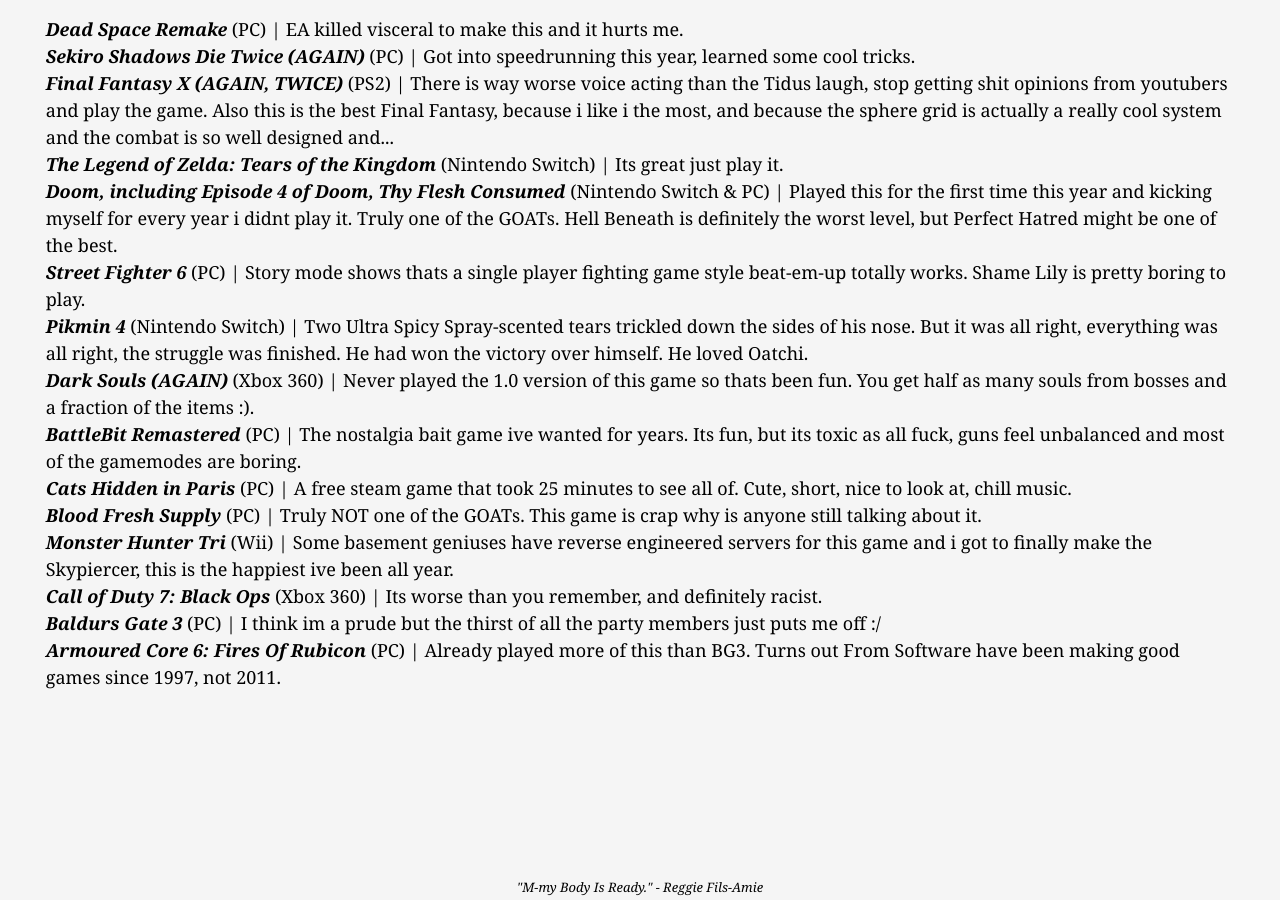
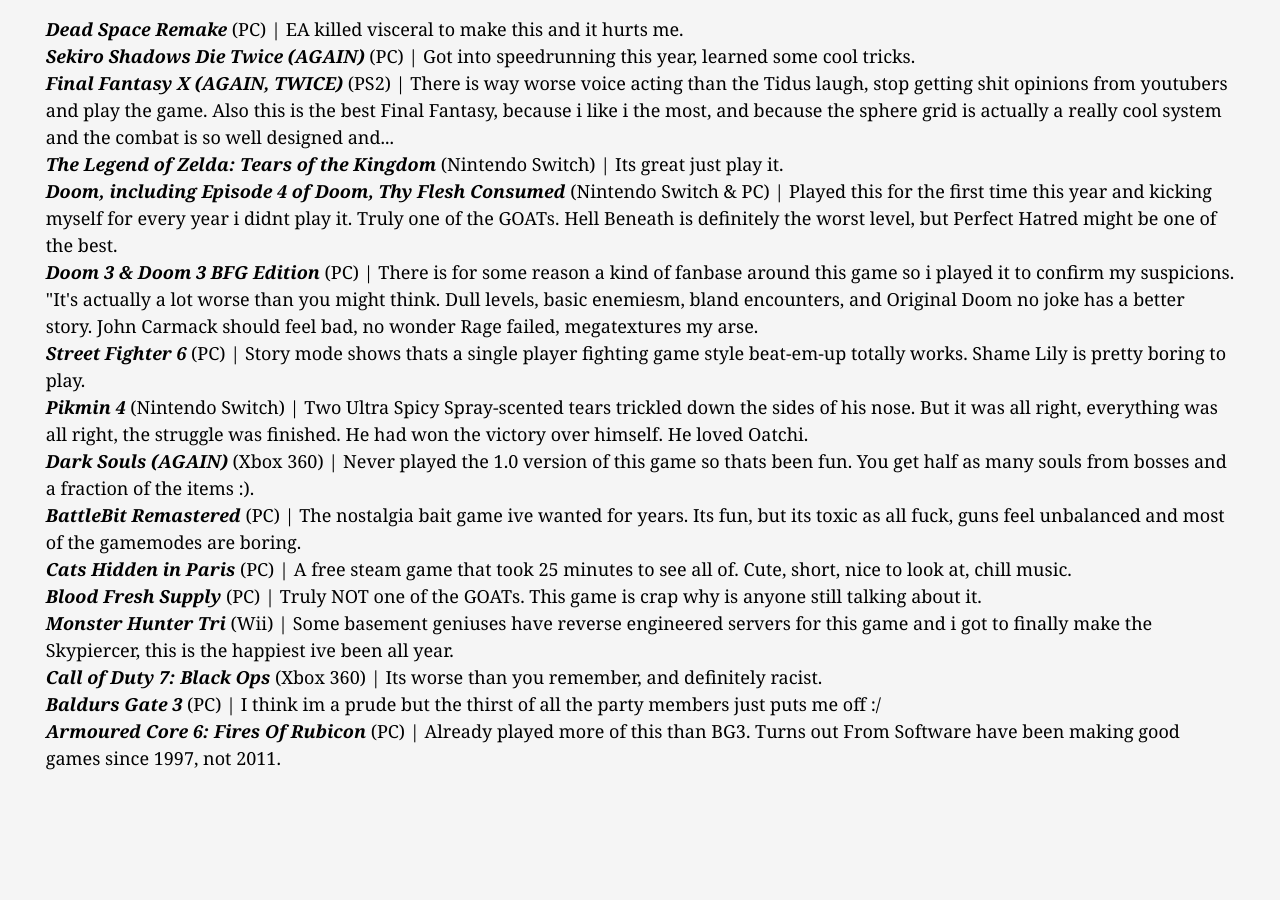
Before and after one commit to GreigHuth/greighuth.github.io, a Jekyll site: the page built from index.html, in a window 1280 px wide and 900 px high, scrolled down 763 px. Built offline with Jekyll 4.4.1, drawn with Linux system fonts in a browser that asks for light colours.

Commit message:
Update minireviews.yaml

```diff
--- a/_data/minireviews.yaml
+++ b/_data/minireviews.yaml
@@ -17,6 +17,10 @@
 - title: Doom, including Episode 4 of Doom, Thy Flesh Consumed
   platform: Nintendo Switch & PC
   text: Played this for the first time this year and kicking myself for every year i didnt play it. Truly one of the GOATs. Hell Beneath is definitely the worst level, but Perfect Hatred might be one of the best.
+
+- title: Doom 3 & Doom 3 BFG Edition
+  platform: PC
+  text: There is for some reason a kind of fanbase around this game so i played it to confirm my suspicions. "It's actually a lot worse than you might think. Dull levels, basic enemiesm, bland encounters, and Original Doom no joke has a better story. John Carmack should feel bad, no wonder Rage failed, megatextures my arse.
 
 - title: Street Fighter 6
   platform: PC
```
